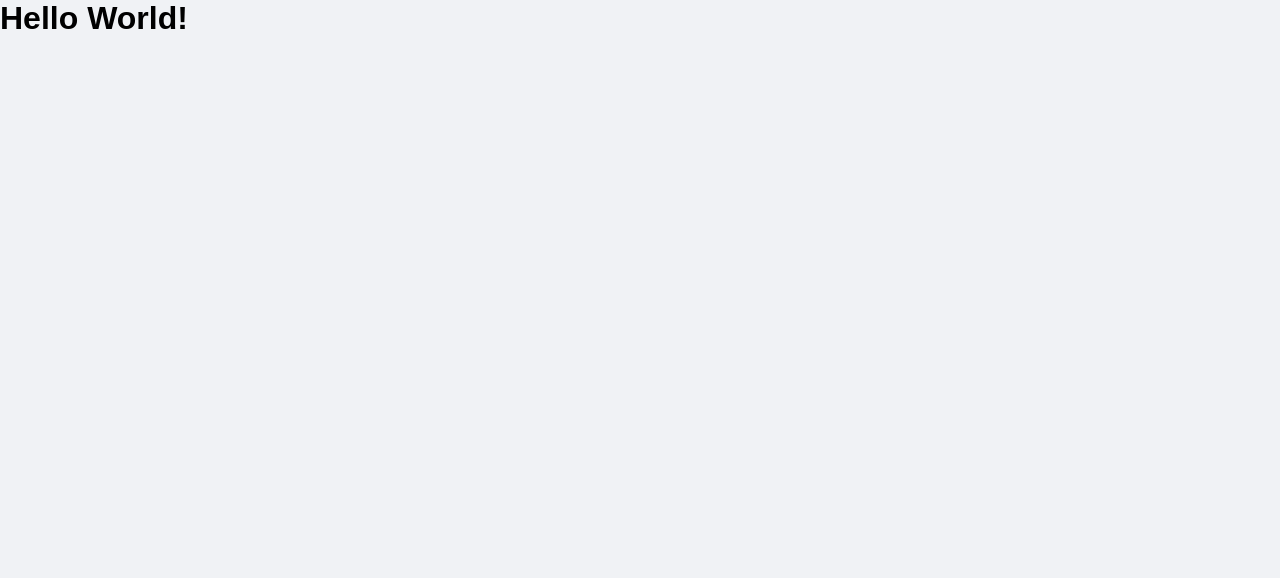
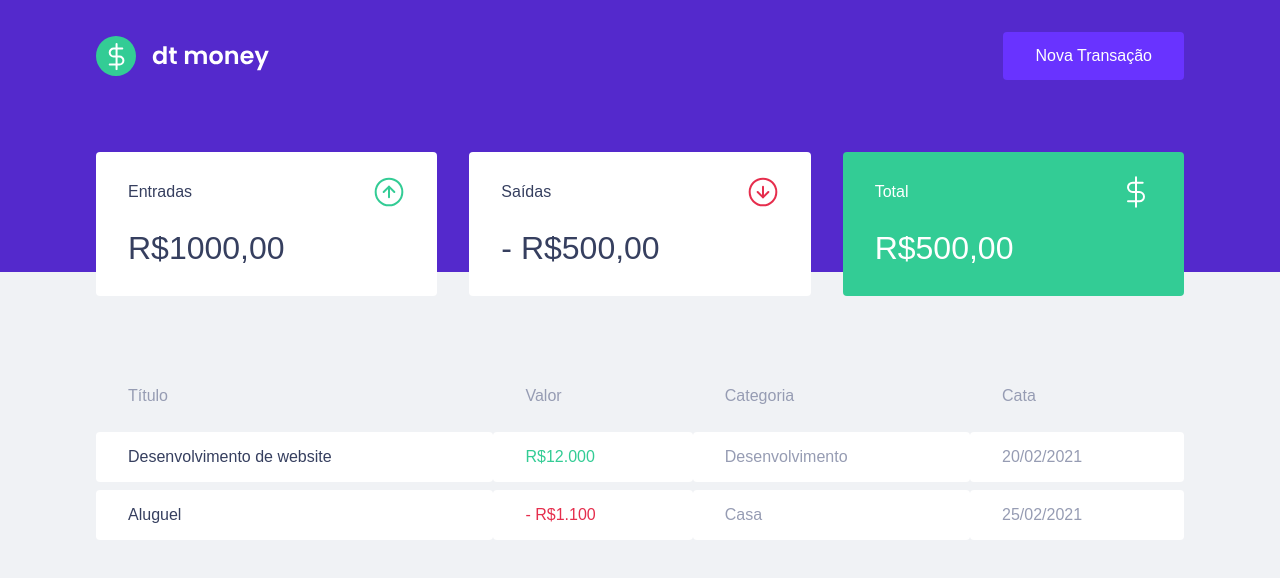
Before and after one commit to FernandesAngel/dtmoney, a React (Create React App) app: page / in a window 1280 px wide. Shown: the top 578 px of the page. Built offline with nearby package versions, Linux system fonts and the light colour scheme.

Commit message:
header, summary and transactions components

```diff
--- a/public/index.html
+++ b/public/index.html
@@ -6,7 +6,7 @@
     <meta name="viewport" content="width=device-width, initial-scale=1" />
     <link rel="shortcut icon" href="favicon.png" type="image/png" />
     <link rel="preconnect" href="https://fonts.googleapis.com">
-    <link href="https://fonts.googleapis.com/css2?family=Poppins:wght@400;600&display=swap" rel="stylesheet">
+    <link href="https://fonts.googleapis.com/css2?family=Poppins:wght@400;500;600&display=swap" rel="stylesheet">
 
     <title>dtmoney</title>
   </head>
--- a/src/App.tsx
+++ b/src/App.tsx
@@ -1,10 +1,13 @@
+import { Dashboard } from "./components/Dashboard";
+import { Header } from "./components/Header";
 import { GlobalStyle } from "./styles/global";
 
 export function App() {
   return (
-    <div className="App">
-      <h1>Hello World!</h1>
+    <>
+      <Header />
+      <Dashboard />
       <GlobalStyle />
-    </div>
+    </>
   );
 }
--- /dev/null
+++ b/src/components/Dashboard/index.tsx
@@ -0,0 +1,11 @@
+import { Summary } from '../Summary'
+import { TransactionsTable } from '../TransactionsTable'
+import {Container} from './styles'
+export function Dashboard(){
+  return(
+    <Container>
+      <Summary />
+      <TransactionsTable />
+    </Container>
+  )
+}
--- /dev/null
+++ b/src/components/Dashboard/styles.ts
@@ -0,0 +1,7 @@
+import styled from 'styled-components'
+
+export const Container = styled.main`
+  max-width: 1120px;
+  margin: 0 auto;
+  padding: 2.5rem 1rem;
+`
--- /dev/null
+++ b/src/components/Header/index.tsx
@@ -0,0 +1,13 @@
+
+import logoImg from '../../assets/logo.svg';
+import {Container, Content} from './styles'
+export function Header(){
+  return(
+    <Container>
+      <Content>
+        <img src={logoImg} alt="dt money"/>
+        <button type="button">Nova Transação</button>
+      </Content>
+    </Container>
+  )
+}
--- /dev/null
+++ b/src/components/Header/styles.ts
@@ -0,0 +1,29 @@
+import styled from 'styled-components'
+
+export const Container = styled.header`
+ background: var(--blue);
+`
+export const Content = styled.div`
+  max-width: 1120px;
+  margin: 0 auto;
+
+  padding: 2rem 1rem 12rem;
+  display: flex;
+  align-items: center;
+  justify-content: space-between;
+
+  button{
+    font-size: 1rem;
+    color: #fff;
+    background: var(--blue-light);
+    border: 0;
+    padding: 0 2rem;
+    border-radius: 0.25rem;
+    height: 3rem;
+    transition: filter 0.2s;
+
+    &:hover{
+      filter: brightness(0.9)
+    }
+  }
+`
--- /dev/null
+++ b/src/components/Summary/index.tsx
@@ -0,0 +1,31 @@
+import {Container} from './styles'
+import incomeImg from '../../assets/income.svg'
+import outcomeImg from '../../assets/outcome.svg'
+import totalImg from '../../assets/total.svg'
+export function Summary(){
+  return(
+    <Container>
+      <div>
+        <header>
+          <p>Entradas</p>
+          <img src={incomeImg} alt="Entradas"/>
+        </header>
+        <strong>R$1000,00</strong>
+      </div>
+      <div>
+        <header>
+          <p>Saídas</p>
+          <img src={outcomeImg} alt="Saídas"/>
+        </header>
+        <strong>- R$500,00</strong>
+      </div>
+      <div className="highlight-background">
+        <header>
+          <p>Total</p>
+          <img src={totalImg} alt="Total"/>
+        </header>
+        <strong>R$500,00</strong>
+      </div>
+    </Container>
+  )
+}
--- /dev/null
+++ b/src/components/Summary/styles.ts
@@ -0,0 +1,34 @@
+import styled from 'styled-components'
+
+export const Container = styled.div`
+  display: grid;
+  grid-template-columns: repeat(3, 1fr);
+  gap: 2rem;
+  margin-top: -10rem;
+
+  div {
+    background: var(--shape);
+    padding: 1.5rem 2rem;
+    border-radius: 0.25rem;
+    color: var(--text-title);
+
+    header {
+      display: flex;
+      align-items: center;
+      justify-content: space-between;
+    }
+
+    strong{
+      display: block;
+      margin-top: 1rem;
+      font-size: 2rem;
+      font-weight: 500;
+      line-height: 3rem;
+    }
+
+    &.highlight-background{
+      background: var(--green);
+      color: #fff;
+    }
+  }
+`
--- /dev/null
+++ b/src/components/TransactionsTable/index.tsx
@@ -0,0 +1,31 @@
+import {Container} from './styles'
+export function TransactionsTable(){
+  return(
+    <Container>
+      <table>
+        <thead>
+          <tr>
+            <th>Título</th>
+            <th>Valor</th>
+            <th>Categoria</th>
+            <th>Cata</th>
+          </tr>
+        </thead>
+        <tbody>
+          <tr>
+            <td>Desenvolvimento de website</td>
+            <td className="deposit">R$12.000</td>
+            <td>Desenvolvimento</td>
+            <td>20/02/2021</td>
+          </tr>
+          <tr>
+            <td>Aluguel</td>
+            <td className="withdraw">- R$1.100</td>
+            <td>Casa</td>
+            <td>25/02/2021</td>
+          </tr>
+        </tbody>
+      </table>
+    </Container>
+  )
+}
--- /dev/null
+++ b/src/components/TransactionsTable/styles.ts
@@ -0,0 +1,38 @@
+import styled from 'styled-components'
+
+export const Container = styled.main`
+  margin-top: 4rem;
+
+  table {
+    width: 100%;
+    border-spacing: 0 0.5rem;
+
+    th {
+      color: var(--text-body);
+      font-weight: 400;
+      padding: 1rem 2rem;
+      text-align: left;
+      line-height: 1.5rem;
+    }
+
+    td {
+      padding: 1rem 2rem;
+      border: 0;
+      background: var(--shape);
+      color: var(--text-body);
+      border-radius: 0.25rem;
+
+      &:first-child{
+        color: var(--text-title)
+      }
+
+      &.deposit{
+        color: var(--green)
+      }
+
+      &.withdraw{
+        color: var(--red)
+      }
+    }
+  }
+`
--- a/src/styles/global.ts
+++ b/src/styles/global.ts
@@ -4,6 +4,7 @@
     :root {
         --background: #f0f2f5;
         --red: #e52e4d;
+        --green: #33cc95;
         --blue: #5429cc;
         --blue-light: #6933ff;
         --text-title: #363f5f;
```
